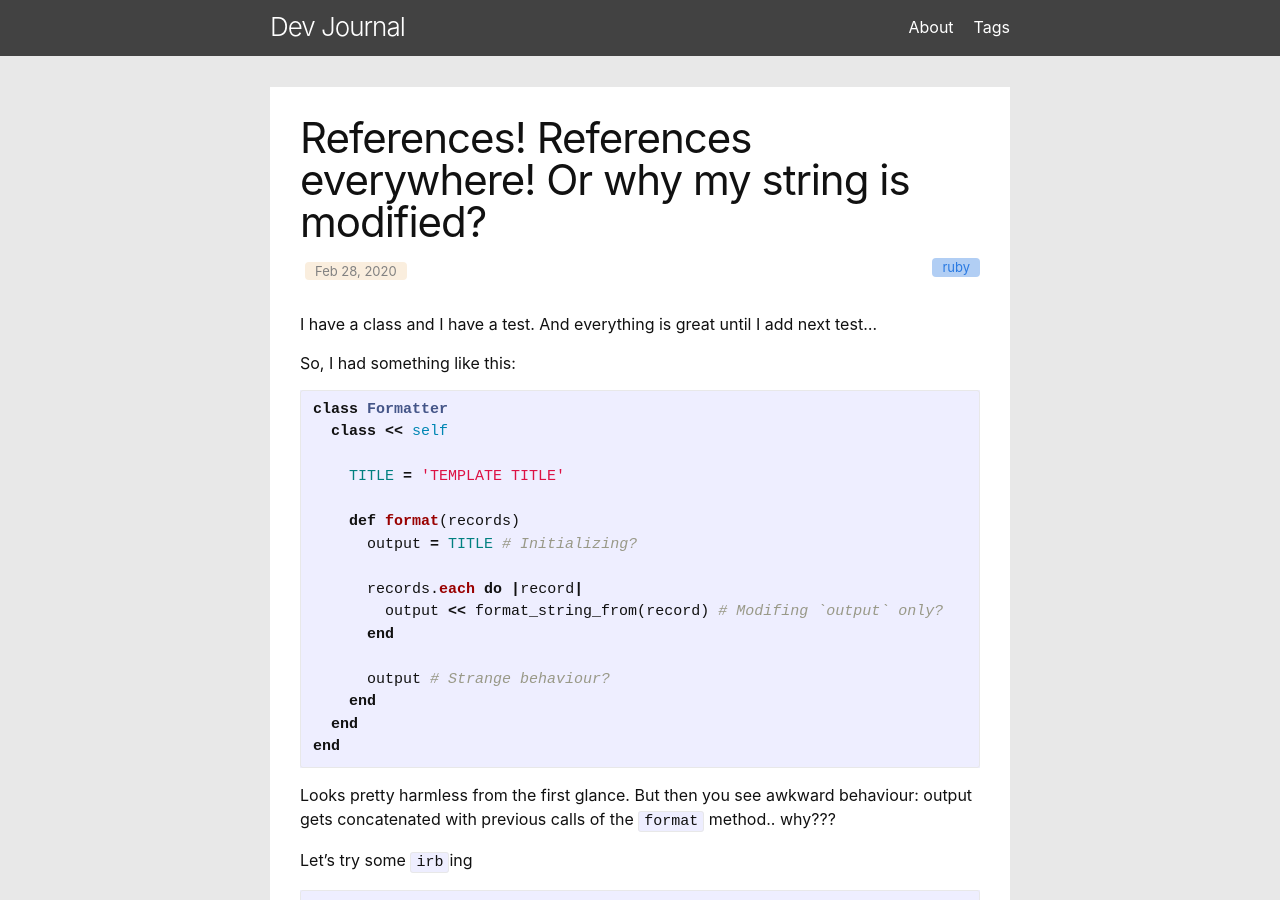
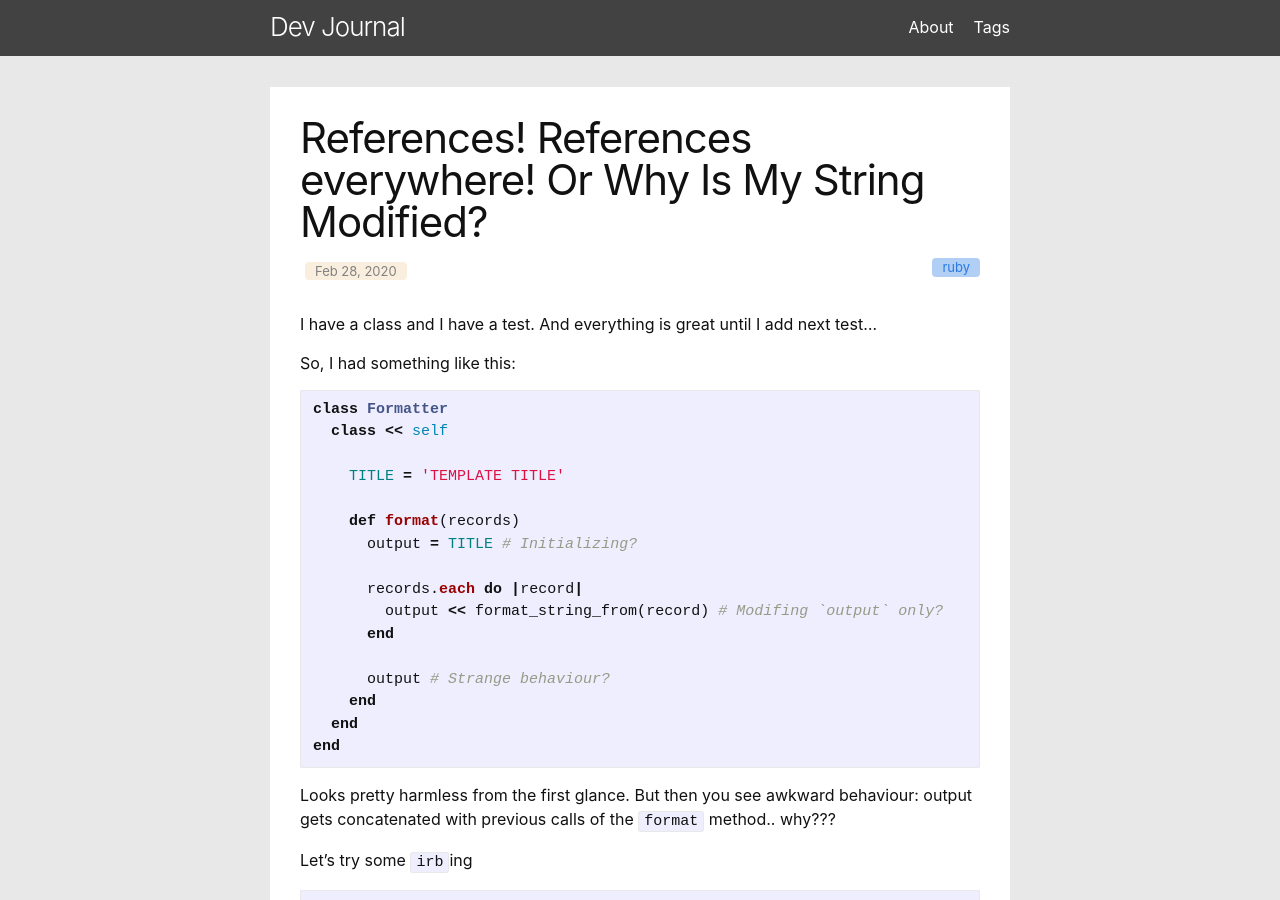
Before and after one commit to owldot/lanadz.github.io, a Jekyll site: the page built from _posts/2020-02-28-reference.markdown, in a window 1280 px wide and 900 px high. Built offline with Jekyll 4.4.1, drawn with Linux system fonts in a browser that asks for light colours; some of the changed text lies outside the part shown.

Commit message:
Fix language

```diff
--- a/_posts/2020-02-28-reference.markdown
+++ b/_posts/2020-02-28-reference.markdown
@@ -1,6 +1,6 @@
 ---
 layout: post
-title: 'References! References everywhere! Or why my string is modified?'
+title: 'References! References everywhere! Or Why Is My String Modified?'
 date: 2020-02-28
 tags:
   - ruby
```
Also changed, not shown: other parts of _posts/2020-02-28-reference.markdown (+1 -1 lines).
